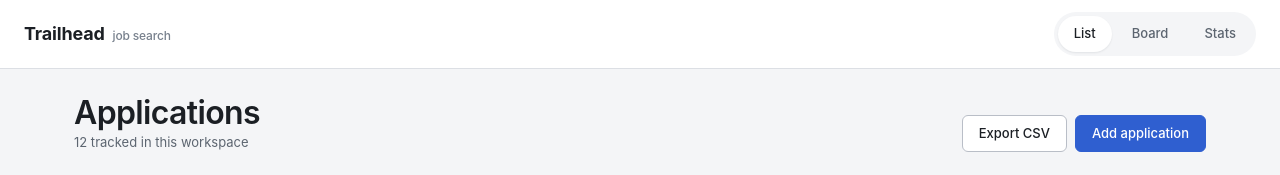
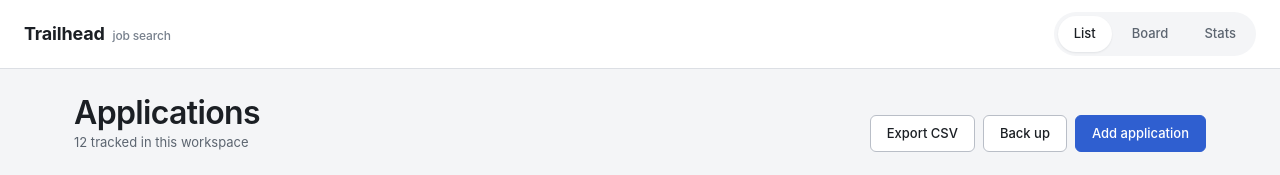
Before and after one commit to AuthRan/trailhead, a React (Vite) app: page / in a window 1280 px wide. Shown: the top 175 px of the page. Built offline with nearby package versions, Linux system fonts and the light colour scheme.

Commit message:
feat: download a full workspace backup from the list view

```diff
--- a/src/routes/ListPage.tsx
+++ b/src/routes/ListPage.tsx
@@ -3,8 +3,12 @@ import { ApplicationTable } from '../components/ApplicationTable'
 import { BulkActionsBar } from '../components/BulkActionsBar'
 import { DetailDrawer } from '../components/DetailDrawer'
 import { FilterBar } from '../components/FilterBar'
+import { listApplications } from '../data/applicationsApi'
+import { downloadBackup } from '../lib/backup'
 import { downloadCsv } from '../lib/csv'
+import { EMPTY_FILTERS } from '../lib/types'
 import { useApplications, useApplicationsActions } from '../state/ApplicationsContext'
+import { useToasts } from '../state/ToastContext'
 
 function LoadingRows() {
   return (
@@ -17,9 +21,26 @@ function LoadingRows() {
 }
 
 export function ListPage() {
-  const { items, status, error, totalCount, filters } = useApplications()
+  const { items, status, error, totalCount, filters, sort } = useApplications()
   const { refresh, resetFilters } = useApplicationsActions()
+  const { showToast } = useToasts()
   const [openId, setOpenId] = useState<string | 'new' | null>(null)
+  const [backingUp, setBackingUp] = useState(false)
+
+  /** A backup is the whole workspace, so it deliberately ignores the filters
+   * narrowing the table. */
+  async function handleBackup() {
+    setBackingUp(true)
+    try {
+      const all = await listApplications({ filters: EMPTY_FILTERS, sort })
+      downloadBackup(all)
+      showToast(`Backed up ${all.length} applications`, { tone: 'success' })
+    } catch {
+      showToast('Could not build a backup. Try again.', { tone: 'danger' })
+    } finally {
+      setBackingUp(false)
+    }
+  }
 
   const isFiltered =
     filters.query !== '' ||
@@ -47,6 +68,14 @@ export function ListPage() {
             disabled={items.length === 0}
           >
             {isFiltered ? 'Export these as CSV' : 'Export CSV'}
+          </button>
+          <button
+            type="button"
+            className="button"
+            onClick={handleBackup}
+            disabled={backingUp || totalCount === 0}
+          >
+            {backingUp ? 'Backing up…' : 'Back up'}
           </button>
           <button type="button" className="button button--primary" onClick={() => setOpenId('new')}>
             Add application
```
Also changed, not shown: 1 other file (tests, documents, lock files or other folders).
